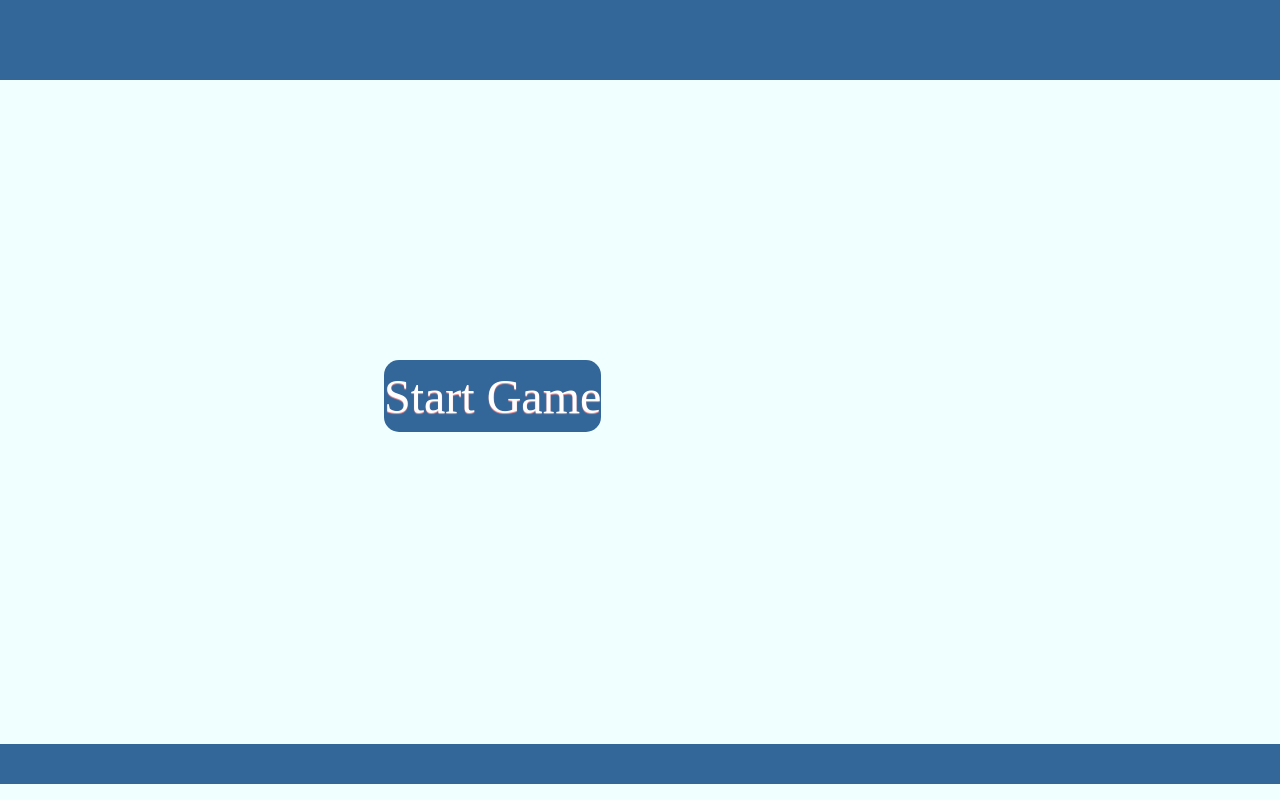
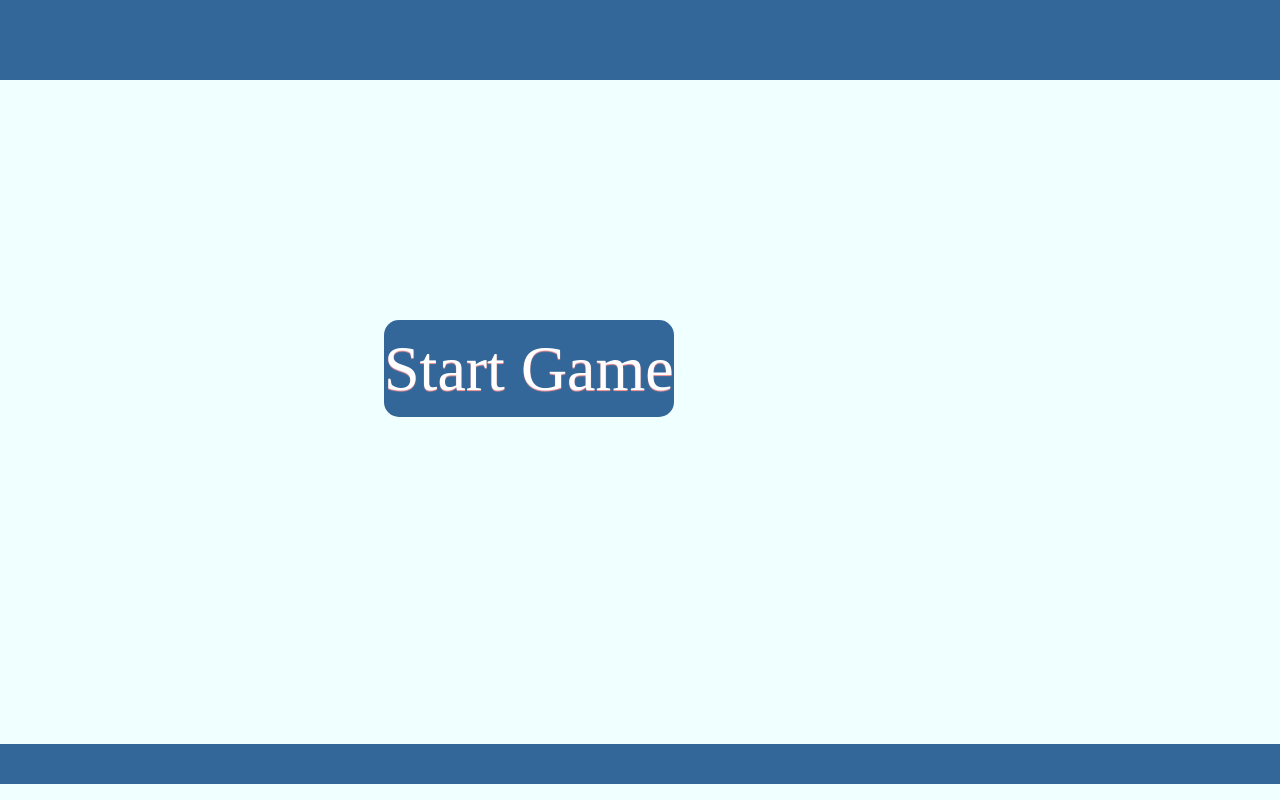
Before and after one commit to Srahul9111/Srahul9111.github.io, a website with bundled scripts: page index.html in a window 1280 px wide. Built offline with nearby package versions, Linux system fonts and the light colour scheme; files whose address does not match are found by name.

Commit message:
Add files via upload

```diff
--- a/css/styles.css
+++ b/css/styles.css
@@ -64,7 +64,7 @@ h1 {
 .dialog {
   position: absolute;
   left: 30%;
-  top: 45%;
+  top: 40%;
   text-align: center;
 
   opacity: 1;
@@ -83,7 +83,7 @@ h1 {
   padding-bottom: 4%;
   border-radius: 15px;
   background-color: #369;
-  font-size: 6vmin;
+  font-size: 8vmin;
   text-shadow: 0px 1px 1px #f99;
   color: #fff;
 }
```
